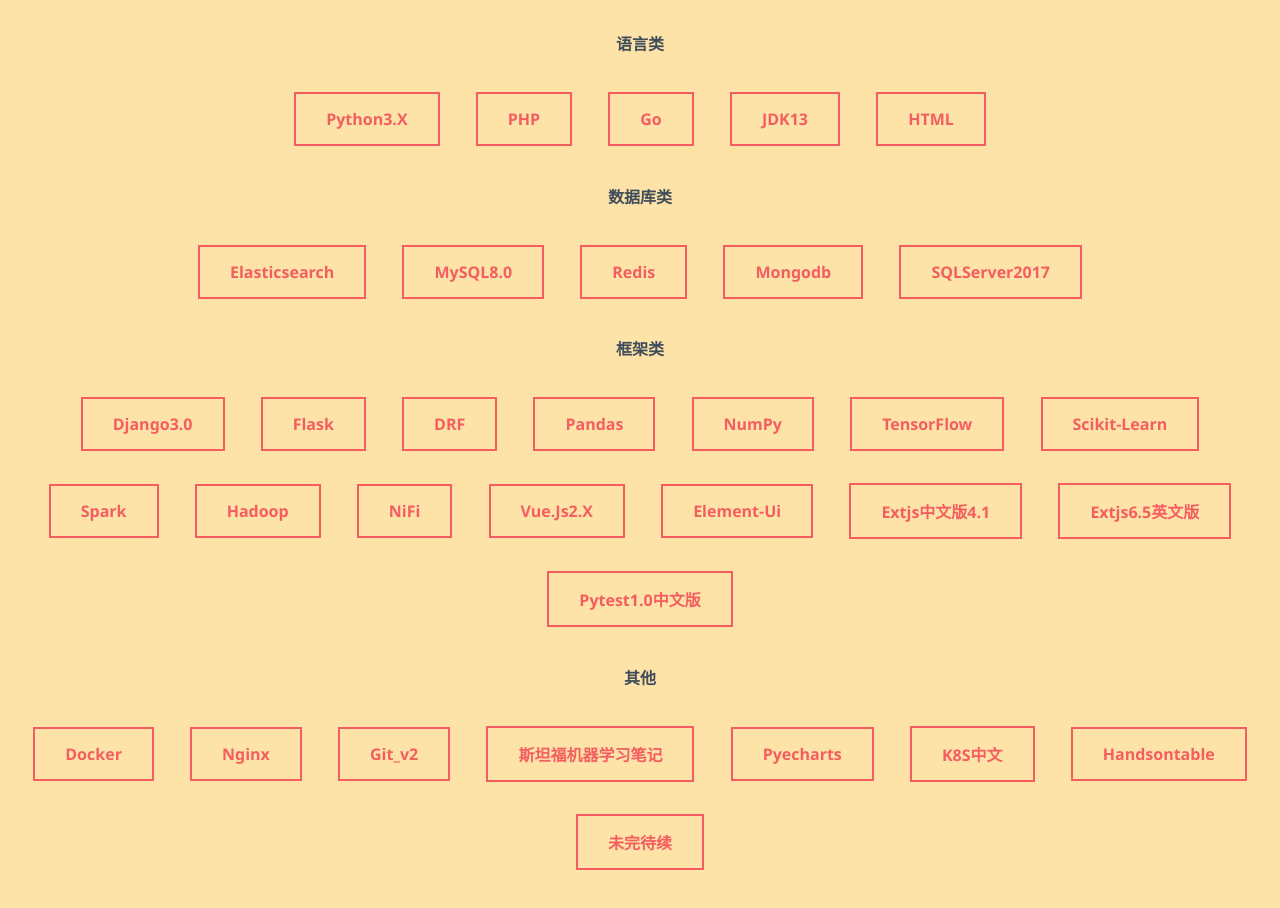
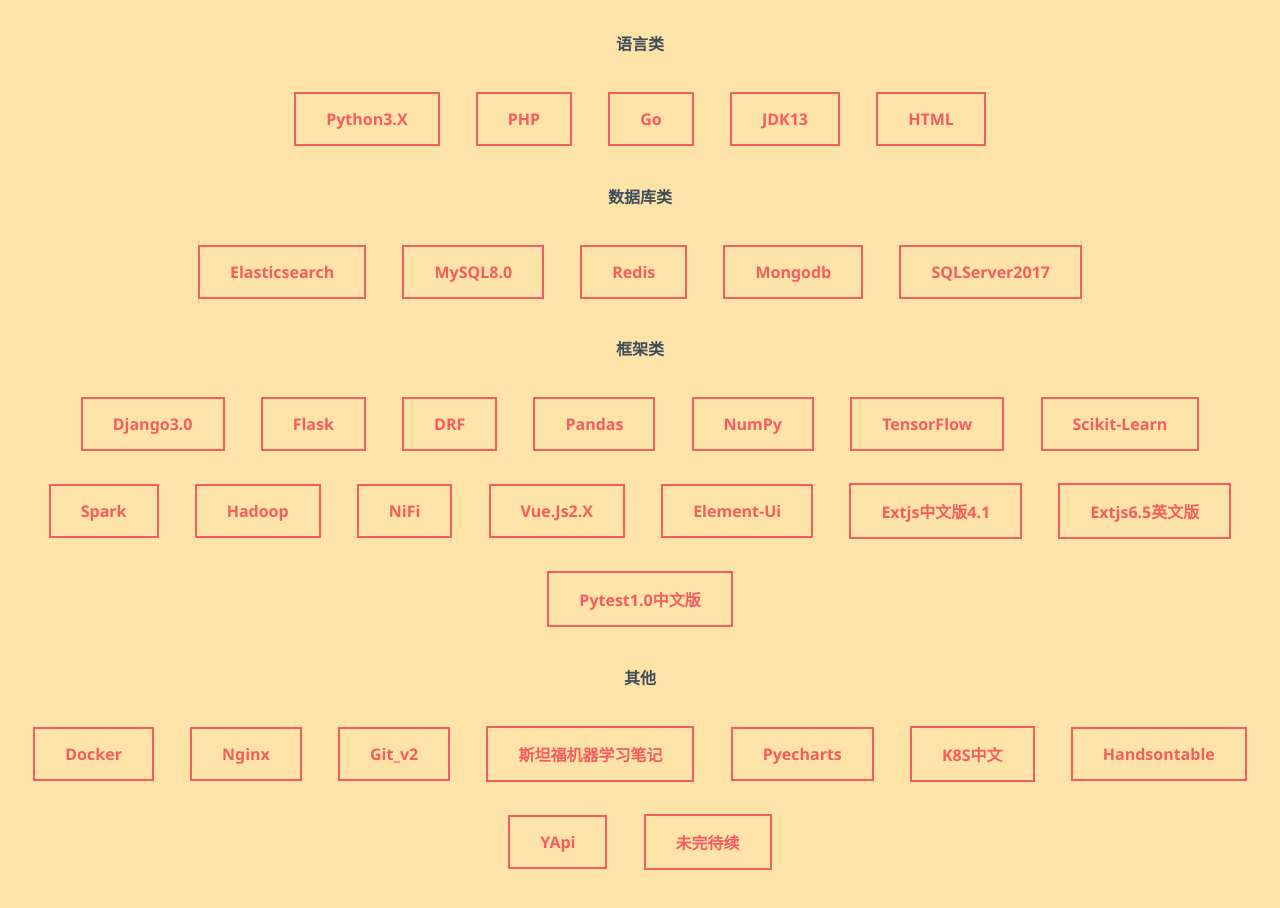
Before and after one commit to EthanYan6/OfficialDocuments, a plain HTML site: page index.html in a window 1280 px wide. Shown: the part 180-1088 px from the top of the page. Drawn offline with Linux system fonts and the light colour scheme; a script that the page names is missing; a web font is replaced by a local one.

Commit message:
Update index.html

```diff
--- a/index.html
+++ b/index.html
@@ -57,6 +57,7 @@
             <button class="center" onclick="location.href='http://pyecharts.org/#/zh-cn/intro'">pyecharts</button>
             <button class="draw meet" onclick="location.href='http://docs.kubernetes.org.cn/'">K8S中文</button>
             <button class="center" onclick="location.href='https://handsontable.com/docs/7.4.2/tutorial-introduction.html'">handsontable</button>
+            <button class="draw meet" onclick="location.href='https://hellosean1025.github.io/yapi/documents/index.html'">YApi</button>
             <button class="draw" onclick="location.href='https://www.baidu.com/'">未完待续</button>
 
         </div>
```
